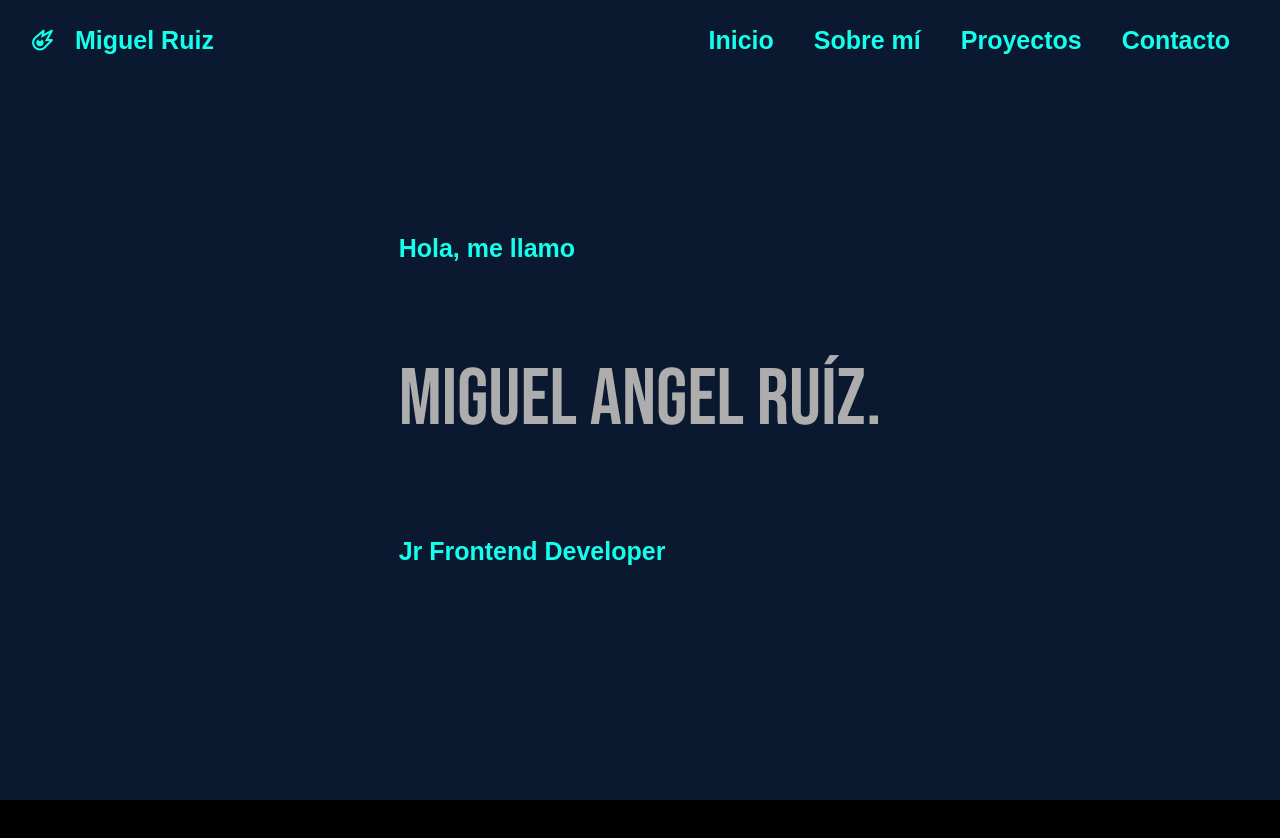
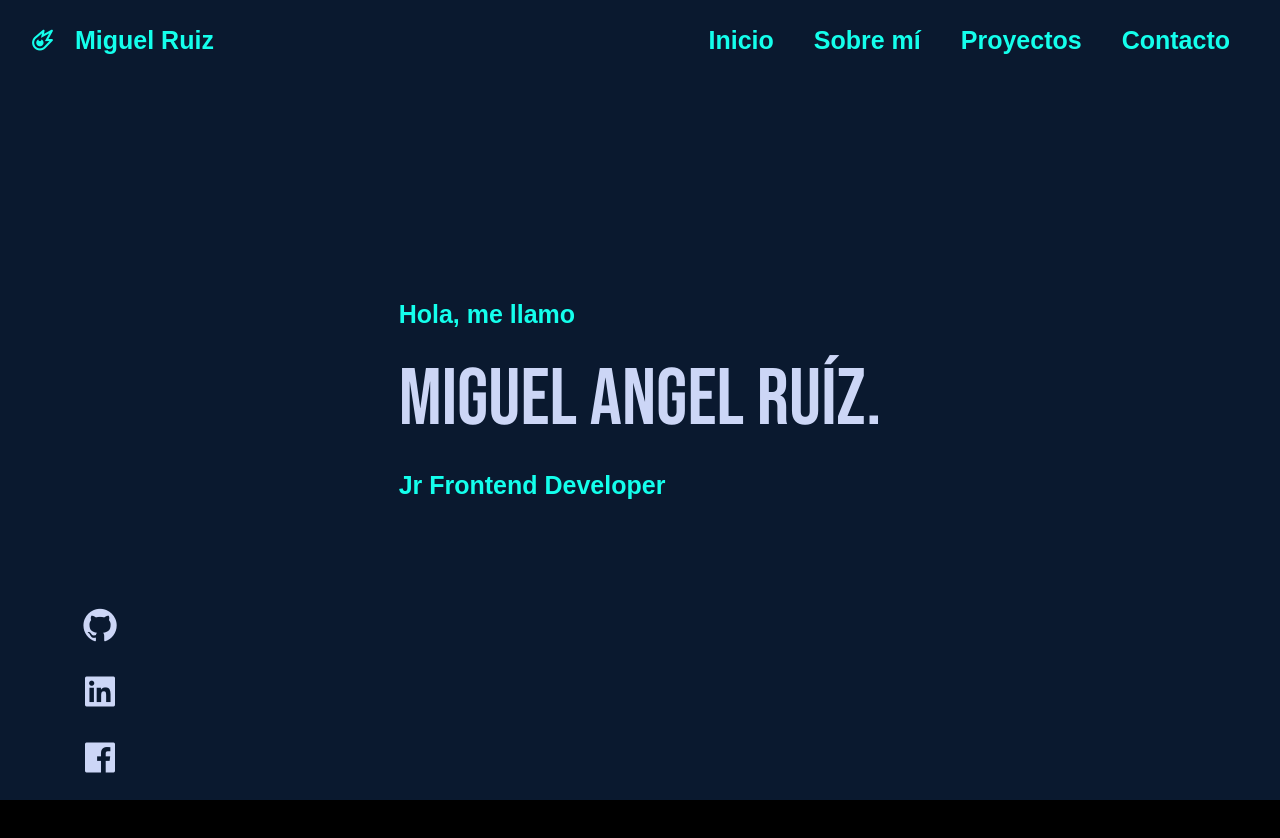
Before and after one commit to miguelruizF/Portfolio_gsap, a plain HTML site: page index.html in a window 1280 px wide. Shown: the top 838 px of the page. Drawn offline with nearby package versions, Linux system fonts and the light colour scheme; a web font is replaced by a local one.

Commit message:
Styles list social networks

```diff
--- a/index.html
+++ b/index.html
@@ -30,7 +30,13 @@
             </ul>
         </nav>
     </header>
-
+    <div class="list_social">
+        <ul>
+            <li class="social"><a href=""><i class='bx bxl-github'></i></a></li>
+            <li class="social"><a href=""><i class='bx bxl-linkedin-square' ></i></a></li>
+            <li class="social"><a href=""><i class='bx bxl-facebook-square' ></i></a></li>
+        </ul>
+    </div>
     <section id="home" class="section one inicio">
         <div class="container">
             <div class="inicio-info">
--- a/sass/abstract/_variables.scss
+++ b/sass/abstract/_variables.scss
@@ -15,7 +15,7 @@ $xl:8rem;
 $body: #000;
 $body_bak: #0a192f;
 // $titles: #0D7377;
-$titles: #adadad;
+$titles: #ccd6f6;
 $pharagraps: #515152;
 $text: #14ffec;
 $link: #fff;
--- a/sass/components/_home.scss
+++ b/sass/components/_home.scss
@@ -30,12 +30,40 @@ section {
             font-size: $xl;
             font-weight: 100;
             color: $titles;
+            padding: 0;
+            margin: 0;
         }
     }
     .p_info{
         // position: relative;
         // top: 80%;
     }
+}
+
+.list_social{
+    width: 120px;
+    position: fixed;
+    bottom: 0px;
+    left: 40px;
+    right: auto;
+    z-index: 999;
+    li {
+        list-style: none;
+        padding-top: $xs;
+        transition: 1s linear;
+        &:hover{
+
+            transform: translate($xs);
+        }
+        a{
+            font-size: 4rem;
+            color: $titles;
+            &:hover{
+                color: $text;
+            }
+        }
+    }
+
 }
 
 
```
Also changed, not shown: styles/styles.css, 1 other file.
